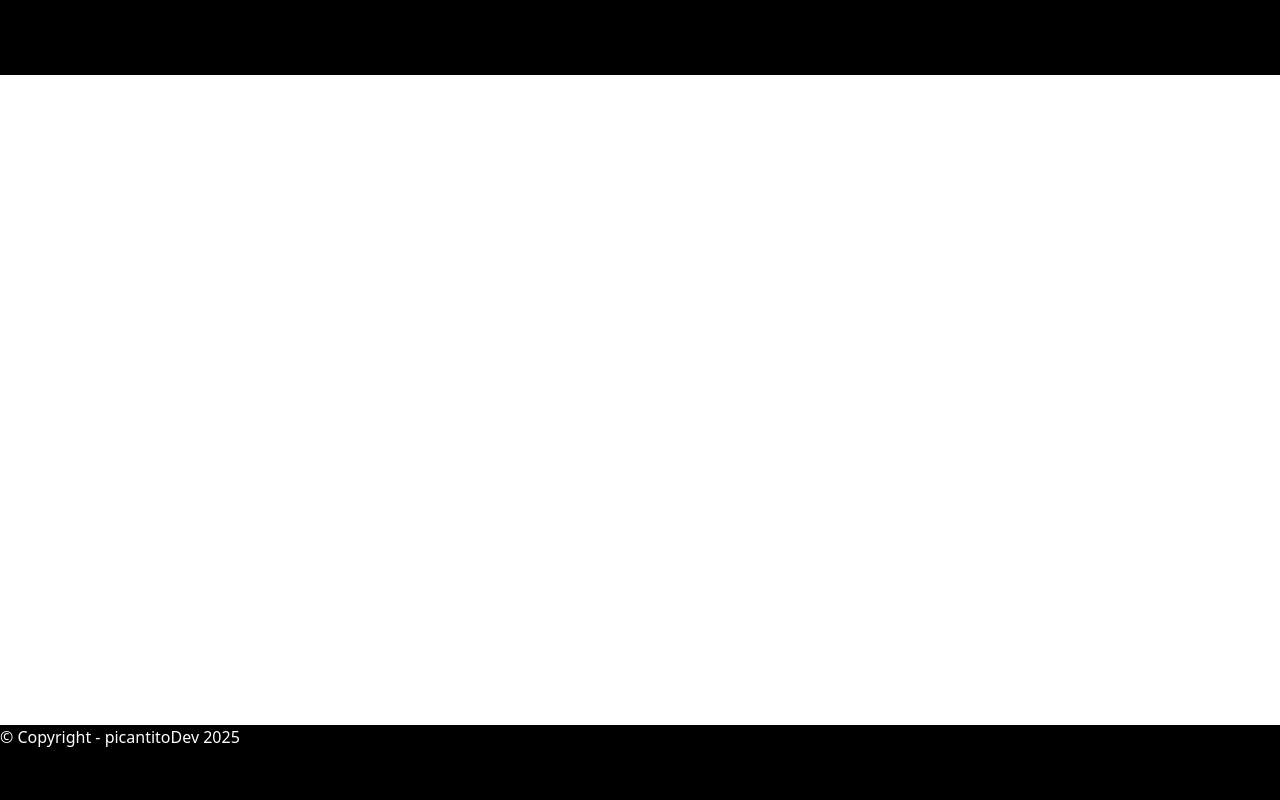
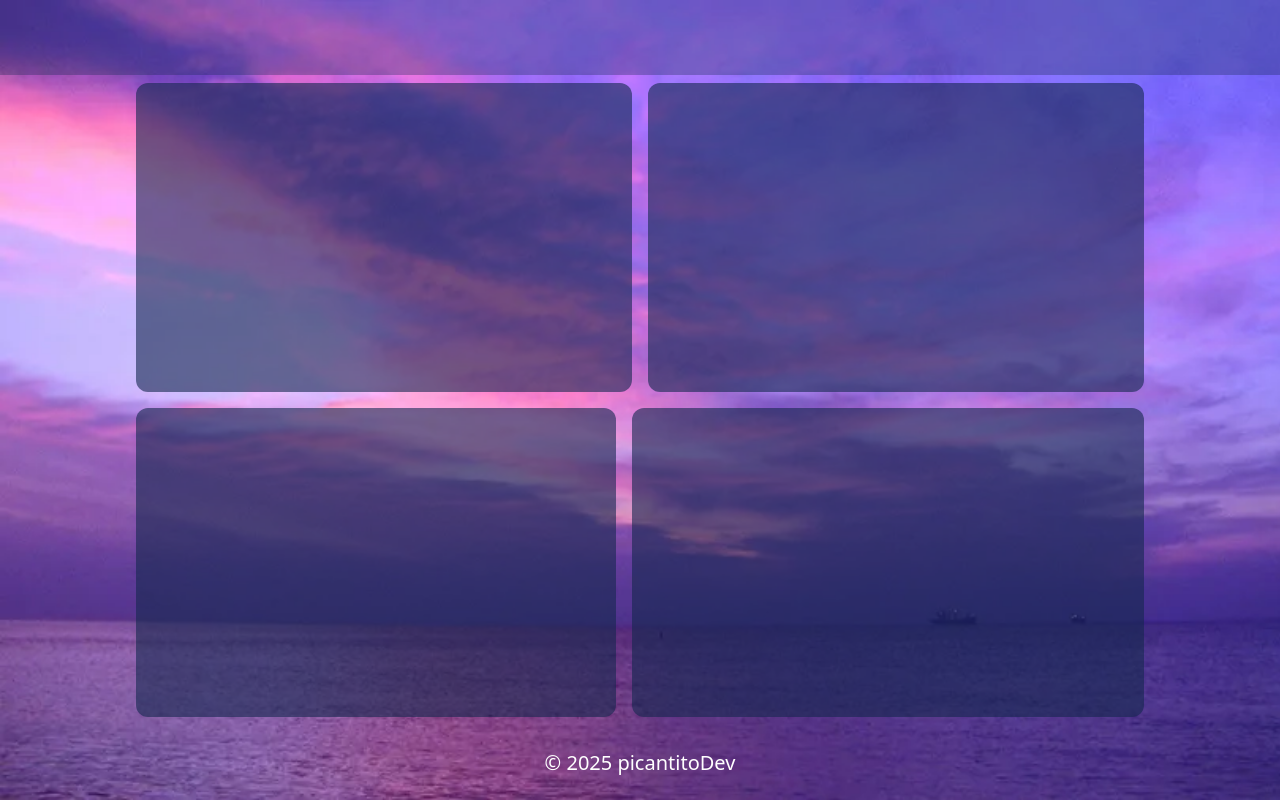
Before and after one commit to picantitoDev/weather-app, a website built with webpack: page src/template.html in a window 1280 px wide. Built offline with nearby package versions, Linux system fonts and the light colour scheme.

Commit message:
initial layout working fine at the moment

```diff
--- a/src/template.html
+++ b/src/template.html
@@ -3,11 +3,29 @@
     <meta charset="UTF-8" />
     <title>Weather App</title>
   </head>
-  <body>
-    <header class="h-[75px] w-[100%] bg-black"></header>
-    <main class="h-[calc(100vh-150px)] w-[100%] bg-white"></main>
-    <footer class="h-[75px] w-[100%] bg-black text-white">
-      © Copyright - picantitoDev 2025
+  <body class="bg-[url(/src/img/purple-bg.jpg)] bg-cover bg-no-repeat">
+    <header class="h-[75px] w-[100%] bg-[#15274f75] opacity-70"></header>
+    <main
+      class="h-[calc(100vh-150px)] w-[80%] bg-none p-2 my-0 mx-auto grid grid-cols-2 gap-4"
+    >
+      <div
+        id="current-conditions"
+        class="bg-[#15274F] my-0 rounded-xl opacity-60"
+      ></div>
+      <div
+        id="today-highlights"
+        class="bg-[#15274F] my-0 rounded-xl opacity-60"
+      ></div>
+      <div id="pronostic" class="bg-[#15274F] rounded-xl mr-4 opacity-60"></div>
+      <div
+        id="other-cities"
+        class="bg-[#15274F] my-0 ml-[-16px] rounded-xl opacity-60"
+      ></div>
+    </main>
+    <footer
+      class="h-[75px] w-[100%] text-white flex items-center justify-center text-xl"
+    >
+      &copy; 2025 picantitoDev
     </footer>
   </body>
 </html>
```
Also changed, not shown: src/img/background.jpg (added), src/img/purple-bg.jpg (added).
